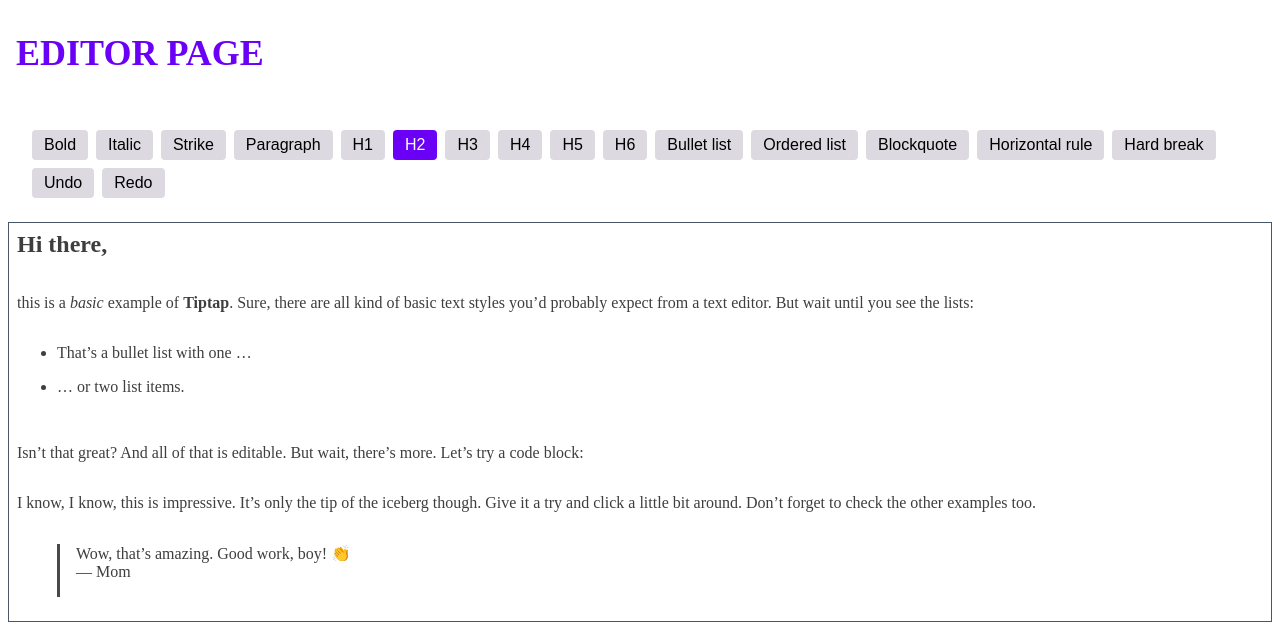
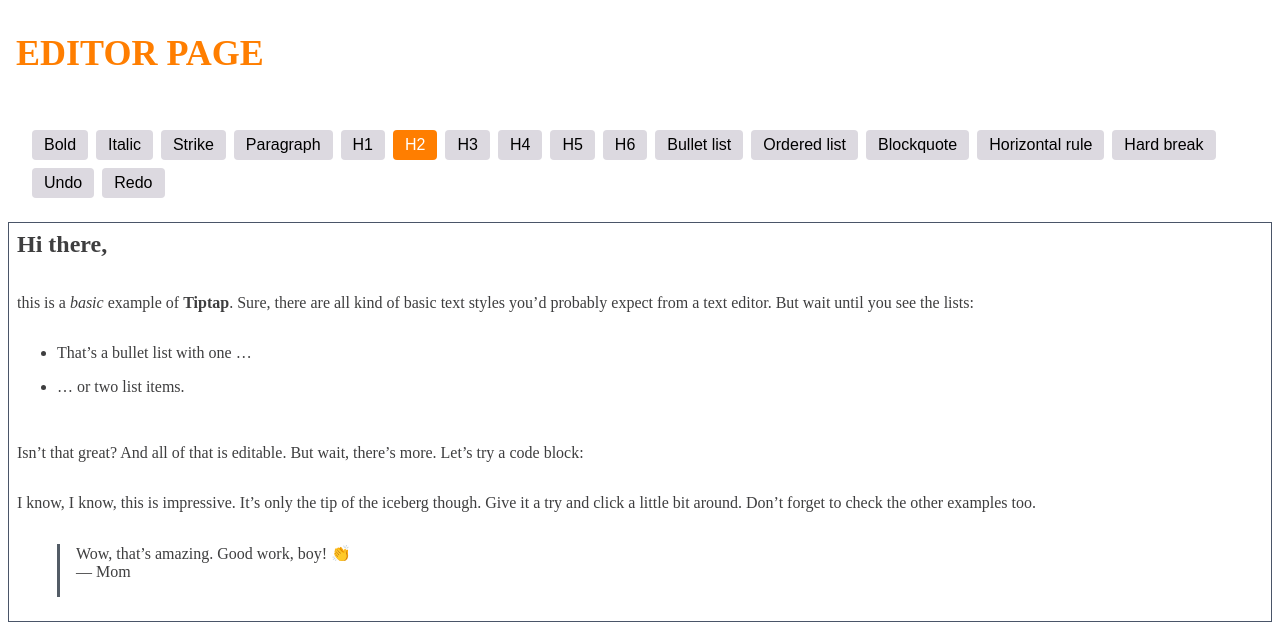
Before and after one commit to marinaobruch/tiptap-editor, a Next.js app: page / in a window 1280 px wide. Shown: the top 636 px of the page. Built offline with nearby package versions, Linux system fonts and the light colour scheme.

Commit message:
fix colors

```diff
--- a/components/Tiptap.module.css
+++ b/components/Tiptap.module.css
@@ -1,6 +1,6 @@
 .heading {
   font-size: 36px;
-  color: #6a00f5;
+  color: #ff7e00;
   padding: 8px;
 }
 
@@ -19,7 +19,7 @@
 
 .field:focus {
   transition: all 0.2s cubic-bezier(0.65, 0.05, 0.36, 1);
-  border: 1px solid #6a00f5;
+  border: 1px solid #ff7e00;
 }
 
 .control_group {
@@ -51,7 +51,7 @@
 }
 
 .active {
-  background: #6a00f5;
+  background: #ff7e00;
   border-radius: 4px;
   border: none;
   font-size: 16px;
@@ -62,18 +62,3 @@
   transition: all 0.2s cubic-bezier(0.65, 0.05, 0.36, 1);
   color: white;
 }
-
-/* Локальные стили для цитат */
-
-.tiptap:first-child {
-  margin-top: 0;
-}
-
-.tiptap .blockquote {
-  border-left: 3px solid #4b4848;
-  margin: 1.5rem 0;
-  padding-left: 1rem;
-  font-style: italic;
-  color: #4b4848;
-  background-color: #e25050;
-}
--- a/components/Tiptap.tsx
+++ b/components/Tiptap.tsx
@@ -20,19 +20,7 @@ type Props = {
 
 const Tiptap = ({ onChange, content }: Props) => {
   const editor = useEditor({
-    extensions: [
-      Document,
-      Paragraph,
-      Blockquote,
-      // Blockquote.configure({
-      //   HTMLAttributes: {
-      //     class: styles.blockquote,
-      //   },
-      // }),
-      Text,
-      StarterKit,
-      Underline,
-    ],
+    extensions: [Document, Paragraph, Blockquote, Text, StarterKit, Underline],
     content,
     editorProps: {
       attributes: {
--- a/components/init-data.tsx
+++ b/components/init-data.tsx
@@ -19,7 +19,7 @@ export const initContent = `
 <p>
   I know, I know, this is impressive. It’s only the tip of the iceberg though. Give it a try and click a little bit around. Don’t forget to check the other examples too.
 </p>
-<blockquote class="blockquote">
+<blockquote>
   Wow, that’s amazing. Good work, boy! 👏
   <br />
   — Mom
--- a/components/styles.scss
+++ b/components/styles.scss
@@ -5,7 +5,7 @@
   }
 
   blockquote {
-    border-left: 3px solid #4b4848;
+    border-left: 3px solid #535c66;
     padding-left: 16px;
   }
 }
```
